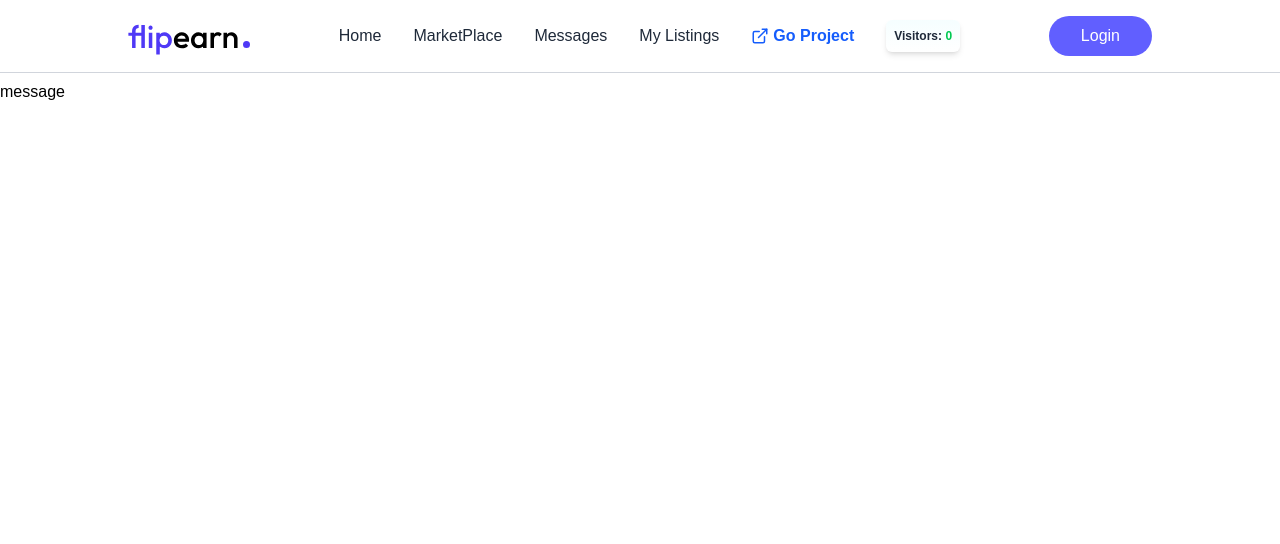
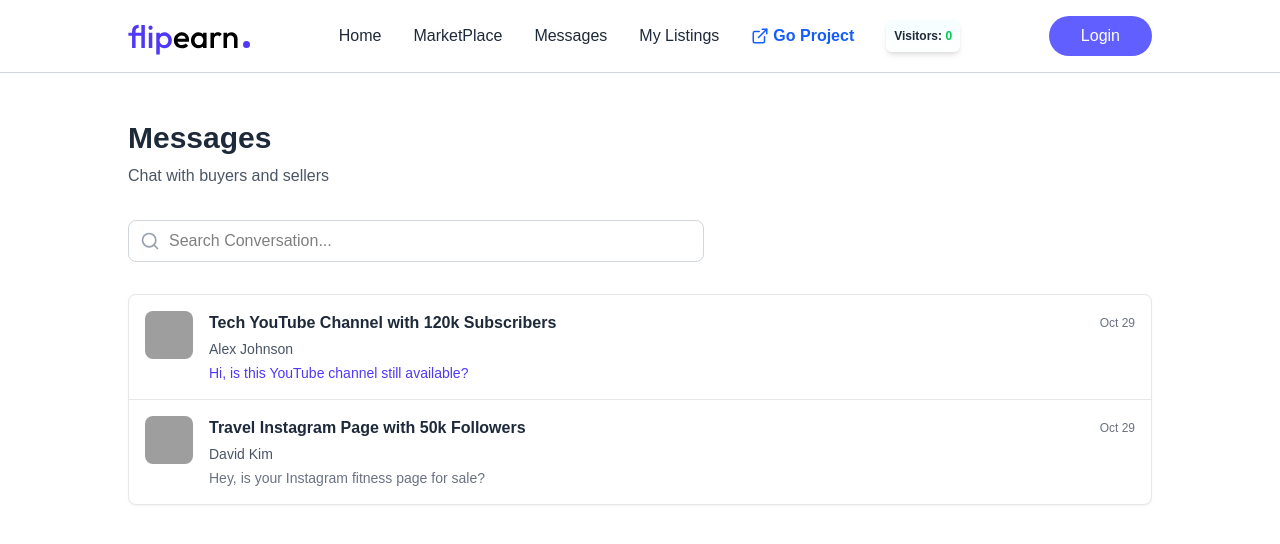
Before and after one commit to Gyanthakur/Flip-Earn, a React (Vite) app in the folder client/: page /messages in a window 1280 px wide. Shown: the top 544 px of the page. Built offline with nearby package versions, Linux system fonts and the light colour scheme; no server answers; grey boxes are pictures that could not be loaded; a web font is replaced by a local one.

Commit message:
feat: implement chat functionality with search and loading states in Messages component

```diff
--- a/client/src/pages/Messages.jsx
+++ b/client/src/pages/Messages.jsx
@@ -1,9 +1,127 @@
-import React from 'react'
+import React, { use, useEffect, useMemo, useState } from 'react'
+import { dummyChats } from '../assets/assets';
+import { MessageCircle, Search } from 'lucide-react';
+import { setQuarter } from 'date-fns';
+import {format, isToday, isYesterday, parseISO} from "date-fns"
+import { useDispatch } from 'react-redux';
+import { setChat } from '../app/features/chatSlice';
+const Messages = () => {
 
-const Messages = () => {
+  const dispatch = useDispatch()
+
+
+  const user = {id: "user_1"};
+
+  const [chats, setChats] = useState([]);
+  const [searchQuery, setSearchQurey] = useState('');
+  const [loading, setLoading] = useState(true);
+
+  const formatTime = (dateString) => {
+    if(!dateString) return;
+    const date = parseISO(dateString)
+    if(isToday(date)){
+      return 'Today ' + format(date, "HH:mm");
+    }
+    if(isYesterday(date)){
+      return 'Yesterday ' + format(date, "HH:mm");
+    }
+    return format(date, "MMM d");
+  }
+
+  const filteredChats = useMemo(()=>{
+    const query = searchQuery.toLowerCase();
+    return chats.filter((chat)=>{
+      const chatUser = chat.chatUserId === user?.id ? chat?.ownerUser : chat?.chatUser;
+      return chat.listing?.title?.toLowerCase().includes(query) || chatUser?.name?.toLowerCase().includes(query);
+    })
+
+  },[chats, searchQuery])
+
+  const handleOpenChat = (chat)=>{
+    dispatch(setChat({listing: chat.listing, chatId: chat.id}))
+  }
+
+  const fetchUserChats = async () => {
+    setChats(dummyChats);
+    setLoading(false)
+  }
+
+  useEffect(()=>{
+    fetchUserChats();
+    const interval = setInterval(() => {
+      fetchUserChats()
+    }, 10 * 1000);
+    return () => clearInterval(interval);
+  },[])
+
   return (
-    <div>
-      <h1>message</h1>
+    <div className='mx-auto min-h-screen px-6 md:px-16 lg:px-24 xl:px-32'>
+      <div className='py-10'>
+        {/* header  */}
+        <div className='mb-8'>
+          <h1 className='text-3xl font-bold text-gray-800 mb-2'>Messages</h1>
+          <p className='text-gray-600'>Chat with buyers and sellers</p>
+        </div>
+
+
+        {/* Search Bar */}
+        <div className='relative max-w-xl mb-8'>
+          <Search className='absolute left-3 top-1/2 transform -translate-y-1/2 text-gray-400 w-5 h-5'/>
+          <input type="text" placeholder='Search Conversation...' value={searchQuery} onChange={(e)=>setSearchQurey(e.target.value)} className='w-full pl-10 pr-4 py-2 border border-gray-300 rounded-lg focus:outline-indigo-500' />
+        </div>
+
+        {/* chat List */}
+
+        {
+          loading ? (
+            <div className='text-center text-gray-500 py-20'>Loading messages...</div>
+          )
+          : filteredChats.length === 0 ? (
+            <div className='bg-white rounded-lg shadow-xs border border-gray-200 py-16 text-center'>
+              <div className='w-16 h-16 bg-gray-100 rounded-full flex items-center justify-center mx-auto mb-4'>
+                <MessageCircle className='w-8 h-8 text-gray-400'/>
+              </div>
+              <h3 className='text-xl font-medium text-gray-800 mb-2'>{searchQuery ? "No chats found" : "no messages yet"}</h3>
+              <p className='text-gray-600'>
+                {setQuarter ? "Try a different search term" : 'Start a conversation by viewing a listing and checking "chat with Seller"'}
+              </p>
+            </div>
+          )
+          :
+          (
+            <div className='bg-white rounded-lg shadow-xs border border-gray-200 divide-y divide-gray-200'>
+              {filteredChats.map((chat)=>{
+                const chatUser = chat.chatUserId === user?.id ? chat.ownerUser : chat.chatUser;
+                return (
+                  <button onClick={()=>handleOpenChat(chat)} key={chat.id} className='w-full p-4 hover:bg-gray-50 transition-colors text-left'>
+                    <div className='flex items-start space-x-4'>
+                      <div className='flex-shrink-0'>
+                          <img src={chatUser?.image} alt={chat?.chatUser?.name} className='w-12 h-12 rounded-lg object-cover' />
+                      </div>
+                      <div className='flex-1 min-w-0'>
+                        <div className='flex items-center justify-between mb-1'>
+                          <h3 className='font-semibold text-gray-800 truncate'>{chat.listing?.title}</h3>
+                          <span className='text-xs text-gray-500 flex-shrink-0 ml-2'>
+                            {formatTime(chat.updatedAt)}
+                          </span>
+                        </div>
+                        <p className='text-sm text-gray-600 truncate mb-1'>{chatUser?.name}</p>
+                        <p className={`text-sm truncate ${!chat.isLastMessageRead && chat.lastMessageSenderId !== user?.id ?  "text-indigo-600 font-medium": "text-gray-500" }`}>{chat.lastMessage || 'No messages yet'}</p>
+
+
+                      </div>
+                    </div>
+
+                  </button>
+                )
+              })}
+
+            </div>
+          )
+        }
+
+      </div>
+
     </div>
   )
 }
--- a/client/src/pages/MyListing.jsx
+++ b/client/src/pages/MyListing.jsx
@@ -3,7 +3,7 @@
 const MyListing = () => {
   return (
     <div>
-      <h1>my listing</h1>
+
     </div>
   )
 }
```
